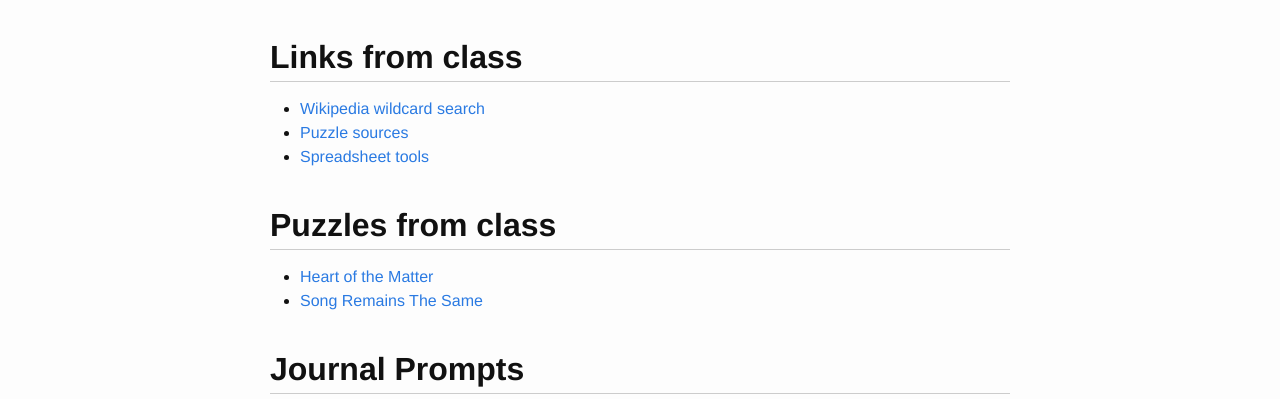
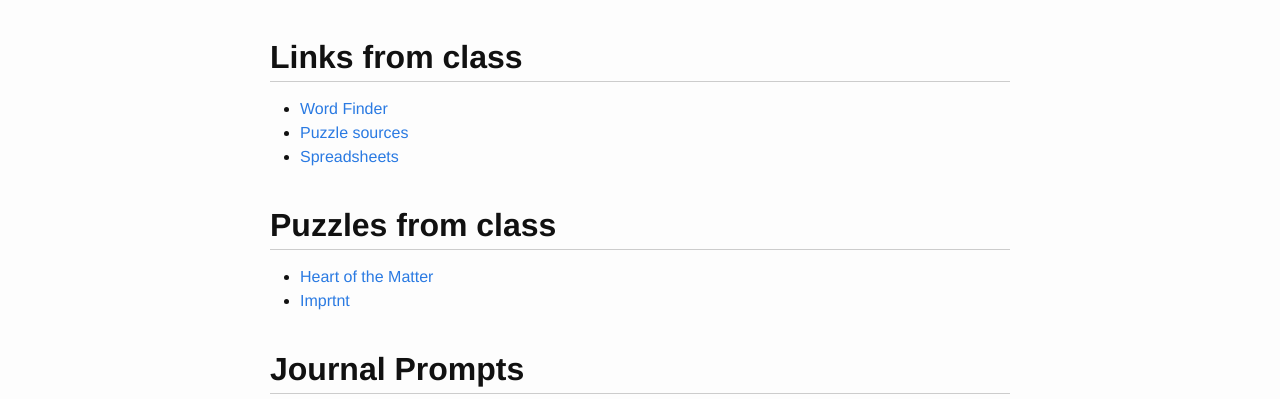
Before and after one commit to transmedia-puzzles/transmedia-puzzles.github.io, a Jekyll site: the page built from _posts/2017-04-02-2.md, in a window 1280 px wide. Shown: the part 169-568 px from the top of the page. Built offline with Jekyll 4.4.1, drawn with Linux system fonts in a browser that asks for light colours.

Commit message:
Week 2 updates

```diff
--- a/_posts/2017-04-02-2.md
+++ b/_posts/2017-04-02-2.md
@@ -7,14 +7,14 @@ categories: class
 
 ## Links from class
 
-* [Wikipedia wildcard search](http://www.crosswordnexus.com/wiki/)
+* [Word Finder](https://www.thewordfinder.com/anagram-solver/)
 * [Puzzle sources](https://airtable.com/shrWoeVkouLQEgzfP/tblRxjGRjO0rXIJGA)
-* [Spreadsheet tools](https://docs.google.com/spreadsheets/d/18xebkzSj5kLoaTWOp2X6CCkN64N1xSX3wP3lXcnmy9k/edit?usp=sharing)
+* [Spreadsheets](https://docs.google.com/spreadsheets/d/18xebkzSj5kLoaTWOp2X6CCkN64N1xSX3wP3lXcnmy9k/edit?usp=sharing)
 
 ## Puzzles from class
 
 * [Heart of the Matter](http://www.shinteki.com/potm/PotM2016.03.448102858.pdf)
-* [Song Remains The Same](http://www.mysteryleague.com/static/puzzles/Song_Remains_The_Same.pdf)
+* [Imprtnt](/pdf/Imprtnt.pdf)
 
 ## Journal Prompts
 
```
